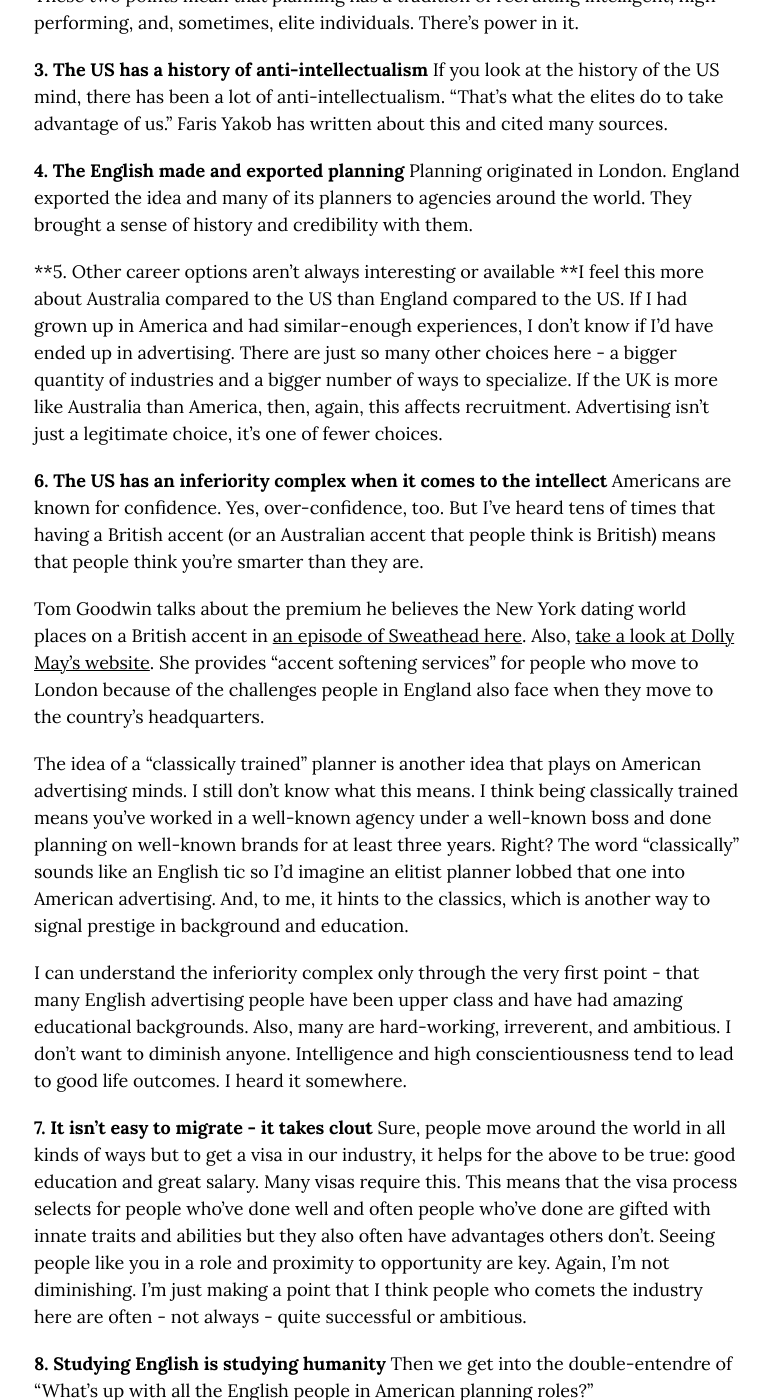
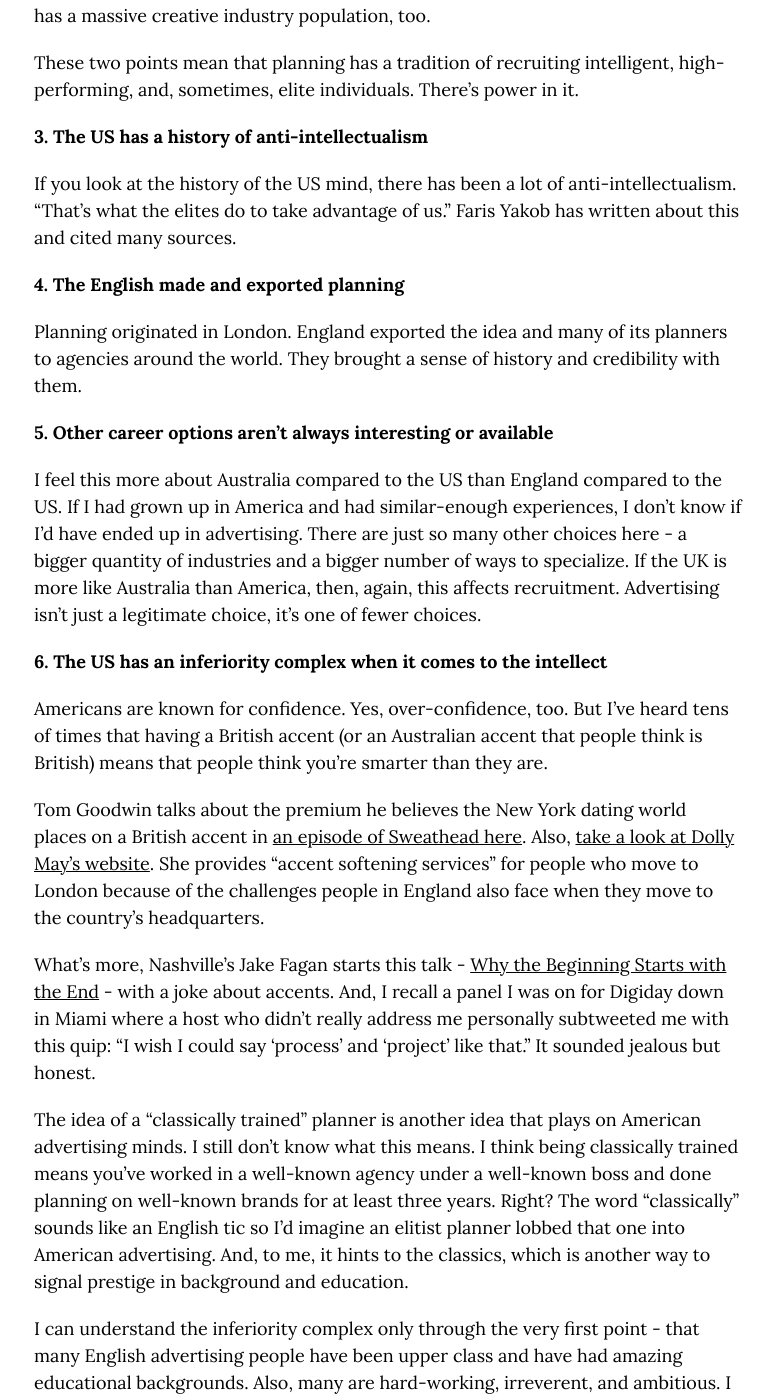
Before and after one commit to markhpollard/markhpollard.github.io, a Jekyll site: the page built from _posts/2019-10-11-whats-up-with-all-the-english-in-american-planning.markdown, in a window 1280 px wide and 1400 px high, scrolled down 2030 px. Shown: the whole window, without its empty margins (252-1026 px from the left). Built offline with Jekyll 4.4.1, drawn with Linux system fonts in a browser that asks for light colours; nearby versions of some CDN libraries.

Commit message:
Updated Whats Up With All The English In American Planning

```diff
--- a/_posts/2019-10-11-whats-up-with-all-the-english-in-american-planning.markdown
+++ b/_posts/2019-10-11-whats-up-with-all-the-english-in-american-planning.markdown
@@ -30,32 +30,41 @@ And, I'd recommend you listen to this Sweathead interview with Ben Shaw - [Strat
 {% include promo.html %}
 
 **1. The English advertising industry has a prestigious DNA**
+
 The London advertising industry has recruited heavily from Oxford and Cambridge over the years (I’m told). These colleges have a history of recruiting for intelligence and background. To study the liberal arts is something of an “elite” idea because such study might or might not lead to a financially successful career. And so English people with great upbringings and elite education have played a huge role in English agencies. Advertising is something of a national interest - but a national interest with a prestigious history.
 
 **2. London culture is creative and intellectual**
+
 You just need to walk the streets of London to see and hear banter. The storefront signage, conversations in front of pubs, the types of debates on television. There’s a lot of verbal jousting. Yes, there are swathes of people outside of London in advertising. I’ve heard that many people have struggled to have the elite parts of the London agency world take them seriously (accents, looks, educational pedigree). But London has been such a heartland for the global advertising agency culture that I’m focusing on it. And it just feels that ideas and intellect are more mainstream. London has a massive creative industry population, too.
 
 These two points mean that planning has a tradition of recruiting intelligent, high-performing, and, sometimes, elite individuals. There’s power in it.
 
 **3. The US has a history of anti-intellectualism**
+
 If you look at the history of the US mind, there has been a lot of anti-intellectualism. “That’s what the elites do to take advantage of us.” Faris Yakob has written about this and cited many sources.
 
 **4. The English made and exported planning**
+
 Planning originated in London. England exported the idea and many of its planners to agencies around the world. They brought a sense of history and credibility with them.
 
-**5. Other career options aren’t always interesting or available
-**I feel this more about Australia compared to the US than England compared to the US. If I had grown up in America and had similar-enough experiences, I don’t know if I’d have ended up in advertising. There are just so many other choices here - a bigger quantity of industries and a bigger number of ways to specialize. If the UK is more like Australia than America, then, again, this affects recruitment. Advertising isn't just a legitimate choice, it's one of fewer choices.
+**5. Other career options aren’t always interesting or available**
+
+I feel this more about Australia compared to the US than England compared to the US. If I had grown up in America and had similar-enough experiences, I don’t know if I’d have ended up in advertising. There are just so many other choices here - a bigger quantity of industries and a bigger number of ways to specialize. If the UK is more like Australia than America, then, again, this affects recruitment. Advertising isn't just a legitimate choice, it's one of fewer choices.
 
 **6. The US has an inferiority complex when it comes to the intellect**
+
 Americans are known for confidence. Yes, over-confidence, too. But I’ve heard tens of times that having a British accent (or an Australian accent that people think is British) means that people think you’re smarter than they are.
 
 Tom Goodwin talks about the premium he believes the New York dating world places on a British accent in [an episode of Sweathead here](https://anchor.fm/sweathead-with-mark-pollard/episodes/Some-Form-Of-Sunshine---Tom-Goodwin-e6f76d). Also, [take a look at Dolly May's website](https://www.workingwithvoice.com). She provides "accent softening services" for people who move to London because of the challenges people in England also face when they move to the country's headquarters.
+
+What's more, Nashville's Jake Fagan starts this talk - [Why the Beginning Starts with the End](https://www.youtube.com/watch?v=eQYPfNJlE3I) - with a joke about accents. And, I recall a panel I was on for Digiday down in Miami where a host who didn't really address me personally subtweeted me with this quip: "I wish I could say 'process' and 'project' like that." It sounded jealous but honest.
 
 The idea of a “classically trained” planner is another idea that plays on American advertising minds. I still don’t know what this means. I think being classically trained means you’ve worked in a well-known agency under a well-known boss and done planning on well-known brands for at least three years. Right? The word “classically” sounds like an English tic so I'd imagine an elitist planner lobbed that one into American advertising. And, to me, it hints to the classics, which is another way to signal prestige in background and education.
 
 I can understand the inferiority complex only through the very first point - that many English advertising people have been upper class and have had amazing educational backgrounds. Also, many are hard-working, irreverent, and ambitious. I don’t want to diminish anyone. Intelligence and high conscientiousness tend to lead to good life outcomes. I heard it somewhere.
 
 **7. It isn’t easy to migrate - it takes clout**
+
 Sure, people move around the world in all kinds of ways but to get a visa in our industry, it helps for the above to be true: good education and great salary. Many visas require this. This means that the visa process selects for people who’ve done well and often people who’ve done are gifted with innate traits and abilities but they also often have advantages others don’t. Seeing people like you in a role and proximity to opportunity are key. Again, I’m not diminishing. I’m just making a point that I think people who comets the industry here are often - not always - quite successful or ambitious.
 
 **8. Studying English is studying humanity**
```
